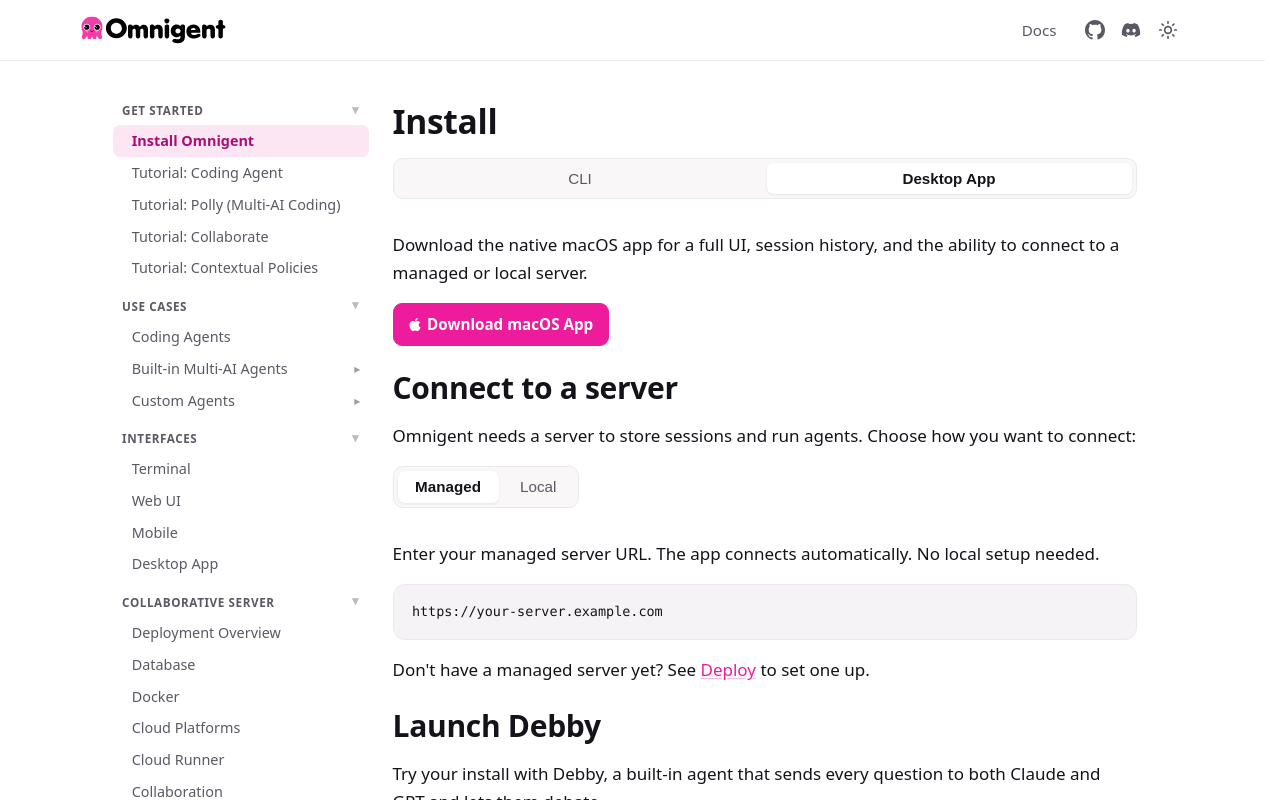
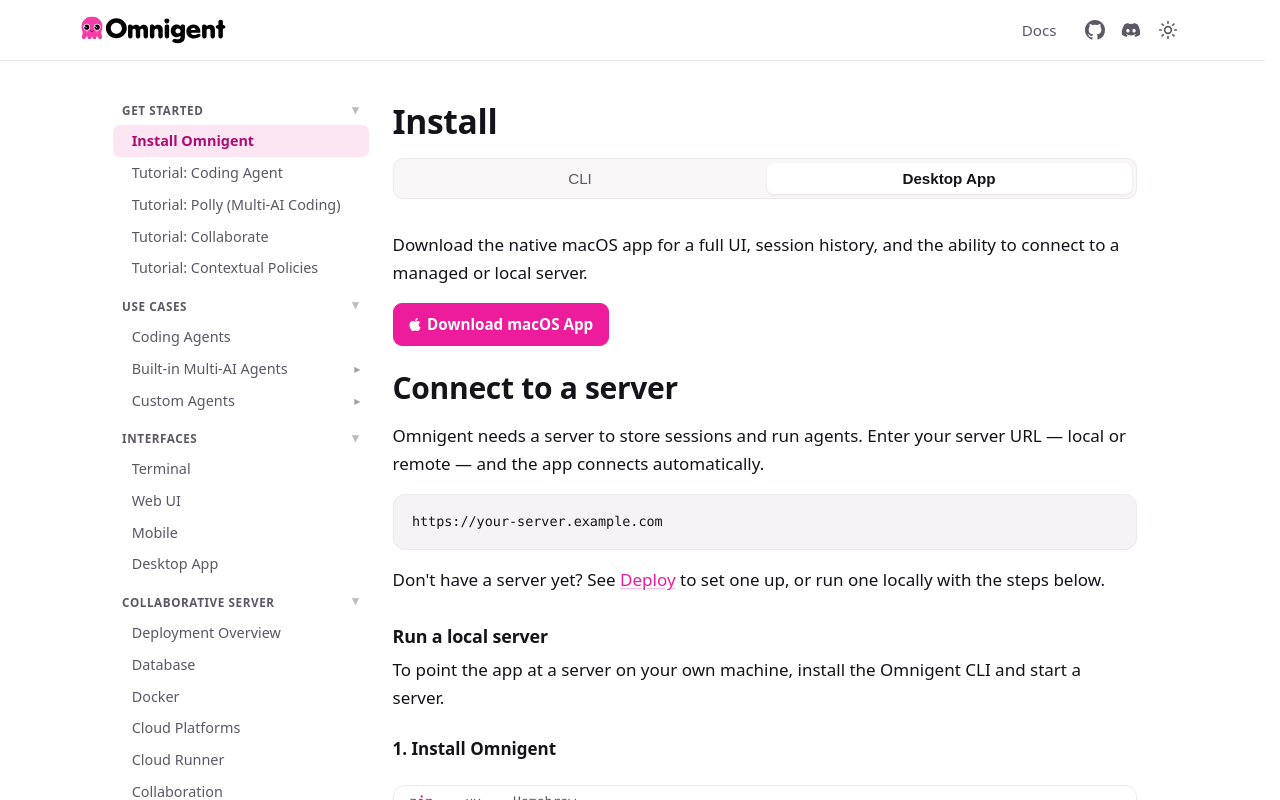
Before and after one commit to omnigent-ai/omnigent-site, a Next.js app: page /quickstart/install in a window 1280 px wide. Both pictures are taken after a click on the button "Desktop App". Shown: the top 800 px of the page. Built offline with nearby package versions, Linux system fonts and the light colour scheme.

Commit message:
docs: unify server connection in install Desktop App tab
Drop the Managed vs Local tab distinction. Connecting is just entering a
server URL (local or remote); keep local-server setup as optional steps
below it.

```diff
--- a/app/quickstart/install/page.js
+++ b/app/quickstart/install/page.js
@@ -29,7 +29,6 @@ function AppleLogo() {
 
 export default function Page() {
   const [setup, setSetup] = useState("cli");
-  const [server, setServer] = useState("managed");
   const [cliTab, setCliTab] = useState(0);
 
   return (
@@ -97,41 +96,24 @@ export default function Page() {
           <h2>Connect to a server</h2>
 
           <p>
-            Omnigent needs a server to store sessions and run agents. Choose how
-            you want to connect:
-          </p>
-
-          <div className="setup-tabs">
-            <button className={`setup-tab${server === "managed" ? " active" : ""}`} onClick={() => setServer("managed")}>
-              Managed
-            </button>
-            <button className={`setup-tab${server === "local" ? " active" : ""}`} onClick={() => setServer("local")}>
-              Local
-            </button>
-          </div>
-
-          {server === "managed" && (
-            <>
-              <p>
-                Enter your managed server URL. The app connects automatically.
-                No local setup needed.
+            Omnigent needs a server to store sessions and run agents. Enter your
+            server URL — local or remote — and the app connects automatically.
           </p>
           <pre><code>{"https://your-server.example.com"}</code></pre>
           <p>
-                Don{"'"}t have a managed server yet? See{" "}
-                <Link href="/docs/deploy/overview">Deploy</Link> to set one up.
-              </p>
-            </>
-          )}
-
-          {server === "local" && (
-            <>
-              <p>
-                A local server runs on your machine. You{"'"}ll need to install the
-                Omnigent CLI first.
+            Don{"'"}t have a server yet? See{" "}
+            <Link href="/docs/deploy/overview">Deploy</Link> to set one up, or run
+            one locally with the steps below.
           </p>
 
-              <h3>1. Install Omnigent</h3>
+          <h3>Run a local server</h3>
+
+          <p>
+            To point the app at a server on your own machine, install the Omnigent
+            CLI and start a server.
+          </p>
+
+          <h4>1. Install Omnigent</h4>
 
           <div className="tabbed-code">
             <div className="tab-bar">
@@ -144,7 +126,7 @@ export default function Page() {
             <pre><code>{CLI_TABS[cliTab].code}</code></pre>
           </div>
 
-              <h3>2. Set up credentials</h3>
+          <h4>2. Set up credentials</h4>
           <pre><code>{"omni setup"}</code></pre>
           <p>
             The wizard detects credentials in your environment and prompts
@@ -153,14 +135,12 @@ export default function Page() {
             for the full reference.
           </p>
 
-              <h3>3. Start the server</h3>
+          <h4>3. Start the server</h4>
           <pre><code>{"omni server"}</code></pre>
           <p>
             Keep this running. Open the desktop app and connect to{" "}
             <code>http://localhost:6768</code>.
           </p>
-            </>
-          )}
         </>
       )}
 
```
Lines whose indentation alone changed are shown as unchanged.
